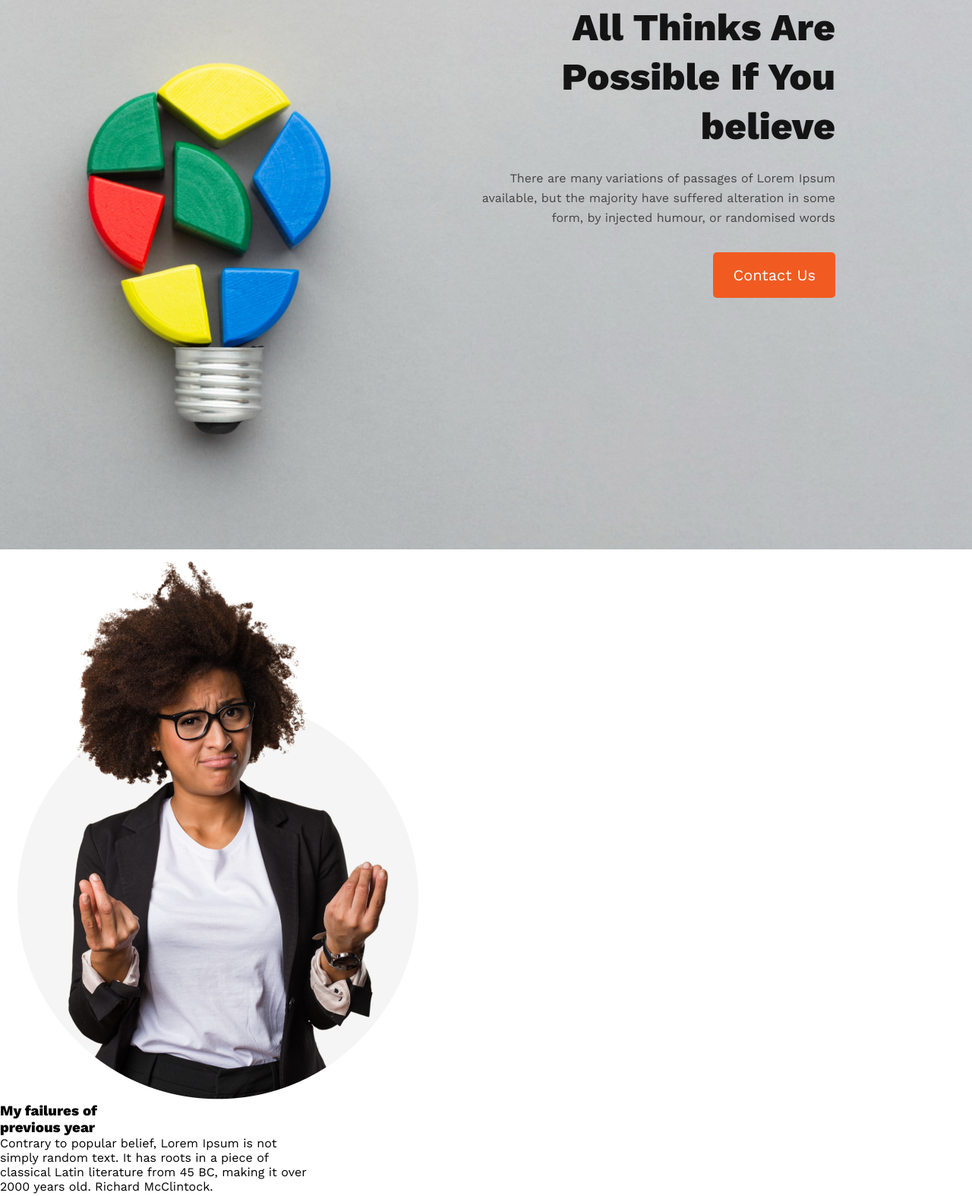
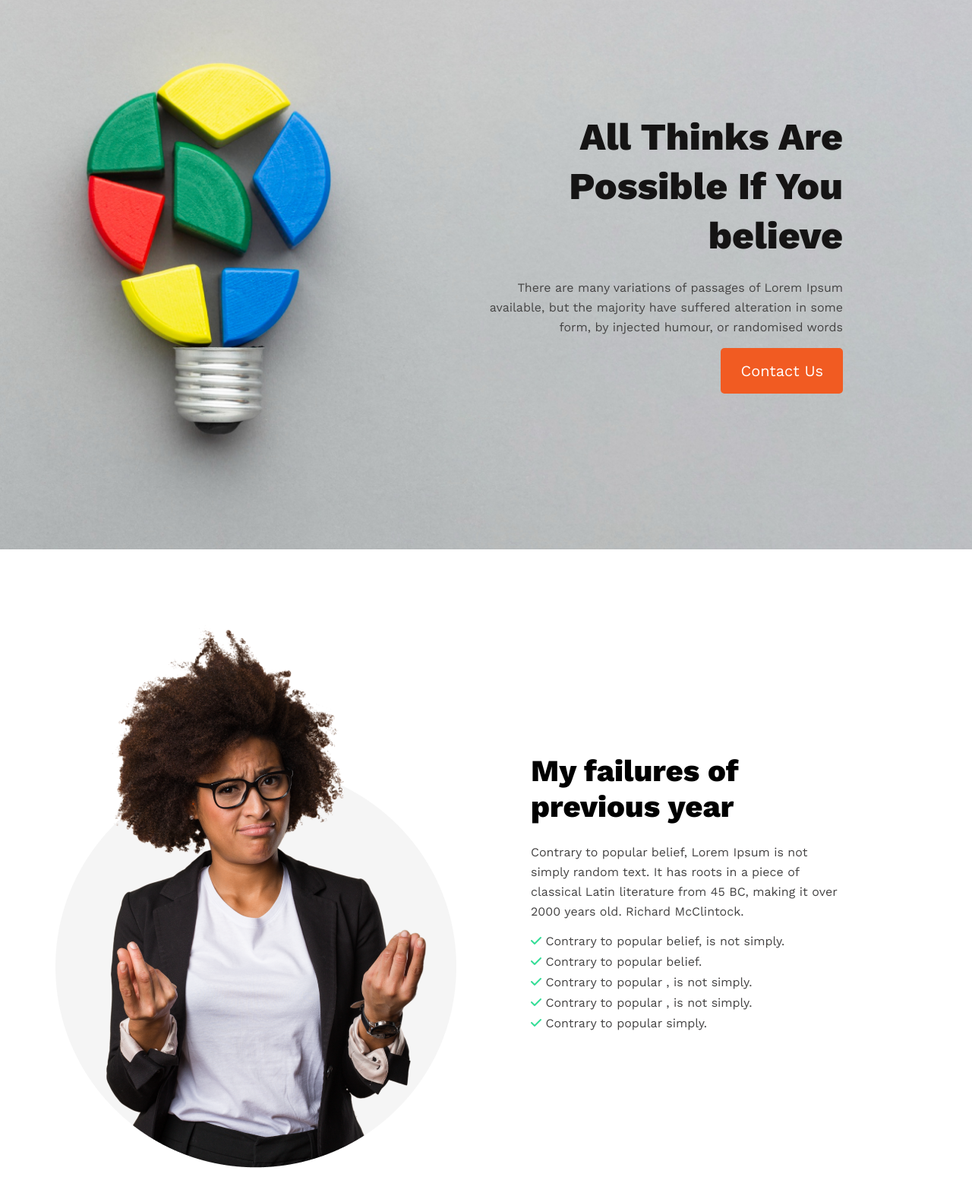
Before and after one commit to Rakibul-Islam01/assignment-one, a plain HTML site: page index.html in a window 1280 px wide. Shown: the part 77-1651 px from the top of the page at 76% size. Drawn offline with nearby package versions, Linux system fonts and the light colour scheme.

Commit message:
failure section done

```diff
--- a/index.html
+++ b/index.html
@@ -7,30 +7,44 @@
     <title>New-year-new me</title>
     <link rel="stylesheet" href="style.css">
     <link rel="preconnect" href="https://fonts.googleapis.com"><link rel="preconnect" href="https://fonts.gstatic.com" crossorigin><link href="https://fonts.googleapis.com/css2?family=Inter&family=Lobster&family=Work+Sans:wght@400;800&display=swap" rel="stylesheet">
+    <script src="https://kit.fontawesome.com/8d7e4b1100.js" crossorigin="anonymous"></script>
 </head>
 <body>
     <!-- Header area starts here -->
     <header class="header-banner">
         <div class="header-description">
-            <h2>All Thinks Are <br> Possible If You <br> believe</h2>
-            <p>There are many variations of passages of Lorem Ipsum <br> available, but the majority have suffered alteration in some <br> form, by injected humour, or randomised words</p>
-            <a href="" class="contact-btn">Contact Us</a>
+            <div class="header-details">
+                <h2>All Thinks Are <br> Possible If You <br> believe</h2>
+                <p>There are many variations of passages of Lorem Ipsum <br> available, but the majority have suffered alteration in some <br> form, by injected humour, or randomised words</p>
+                <a href="" class="contact-btn">Contact Us</a>
+            </div>
         </div>
     </header>
     <!-- Header area ends here -->
 
     <main>
+        <!-- Failure section starts here -->
         <section class="personal-failure">
             <div class="about-failure">
                 <div class="person-image">
-                    <img src="images/person.png" alt="">
+                    <img src="images/person.png" alt=""  >
                 </div>
                 <div class="failure-details">
-                    <h3>My failures of <br> previous year</h3>
-                    <p>Contrary to popular belief, Lorem Ipsum is not <br> simply random text. It has roots in a piece of <br> classical Latin literature from 45 BC, making it over <br> 2000 years old. Richard McClintock.</p>
+                    <h3 class="failure-heading">My failures of <br> previous year</h3>
+                    <p class="failure-description">Contrary to popular belief, Lorem Ipsum is not simply random text. It has roots in a piece of classical Latin literature from 45 BC, making it over 2000 years old. Richard McClintock.</p>
+                    <ul class="failure-list">
+                        <li><i class="fa-solid fa-check"></i> Contrary to popular belief, is not simply.</li>
+                        <li><i class="fa-solid fa-check"></i> Contrary to popular belief.</li>
+                        <li><i class="fa-solid fa-check"></i> Contrary to popular , is not simply.</li>
+                        <li><i class="fa-solid fa-check"></i> Contrary to popular , is not simply.</li>
+                        <li><i class="fa-solid fa-check"></i> Contrary to popular simply.</li>
+                    </ul>
                 </div>
             </div>
         </section>
+        <!-- Failure section ends here -->
+
+
     </main>
 
     <footer>
--- a/style.css
+++ b/style.css
@@ -7,19 +7,17 @@ body{
 }
 /* Header area styles */
 .header-banner{
-    background-image: url(images/banner/banner2.png);
+    display: flex;
+    justify-content: right;
+    align-items: center;
+    text-align: right;
+    background-image: url("images/banner/banner2.png");
     background-repeat: no-repeat;
     background-size: cover;
     height: 100vh;
+    padding: 0 170px;
 }
-.header-description{
-    padding: 80px 180px 0 0;
-    display: flex;
-    flex-direction: column;
-    justify-content: center;
-    align-items: flex-end;
-    text-align: right;
-}
+
 .header-description h2{
     font-style: normal;
     font-weight: 700;
@@ -44,3 +42,37 @@ body{
     border-radius: 5px;
     text-decoration: none;
 }
+
+/* Personal failure section styles */
+.personal-failure{
+    padding: 90px 170px 90px 50px ;
+}
+.about-failure{
+    display: flex;
+    justify-content: center;
+    align-items: center;
+    gap: 80px;
+}
+
+.failure-heading{
+    font-weight: 700;
+    font-size: 40px;
+    line-height: 47px;
+    margin-bottom: 24px;
+}
+.failure-description{
+    font-size: 16px;
+    line-height: 26px;
+    color: #444343;
+}
+.failure-list{
+    list-style: none;
+    margin-top: 16px;
+}
+.failure-list li{
+    margin-bottom: 8px;
+    color: #444343;
+}
+.failure-list i{
+    color: #33DD96;
+}
```
